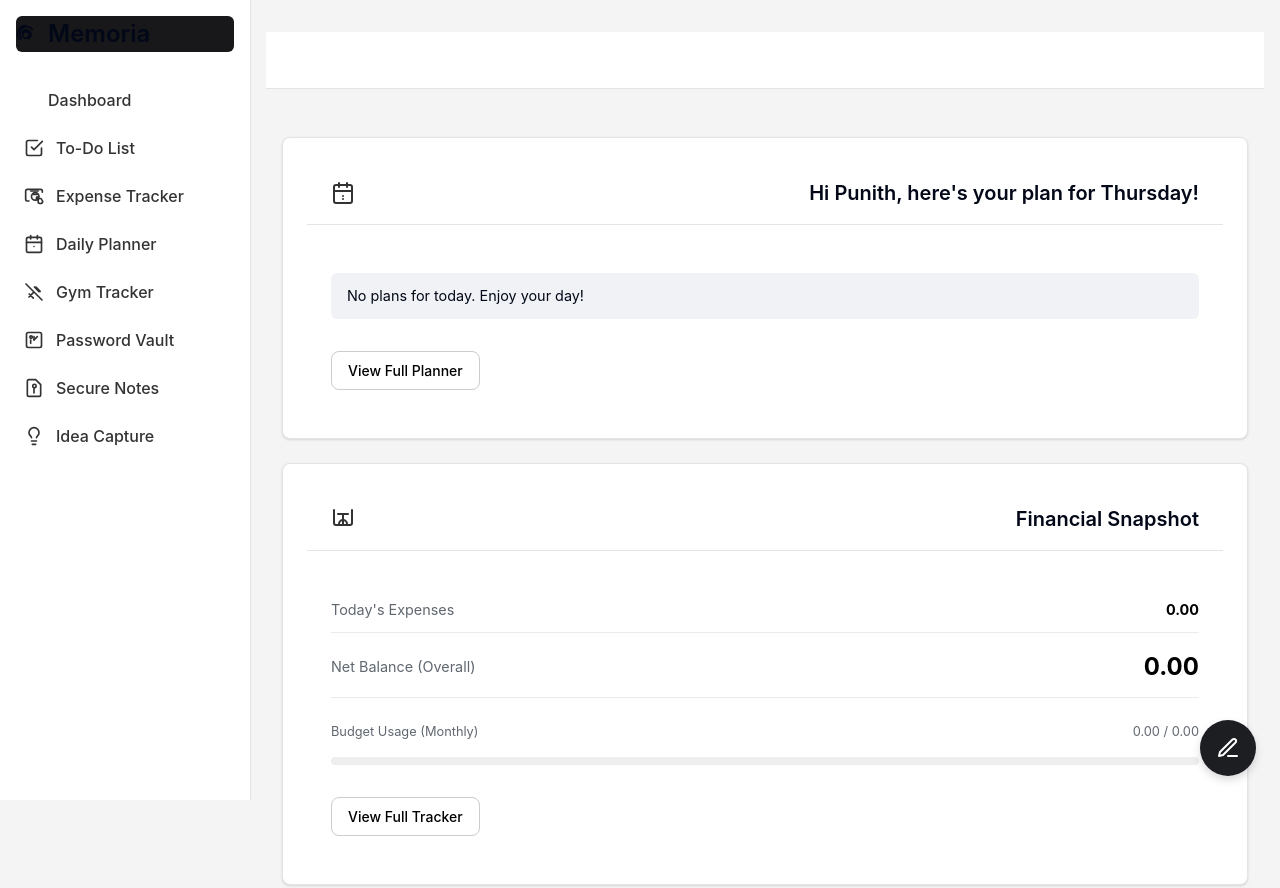
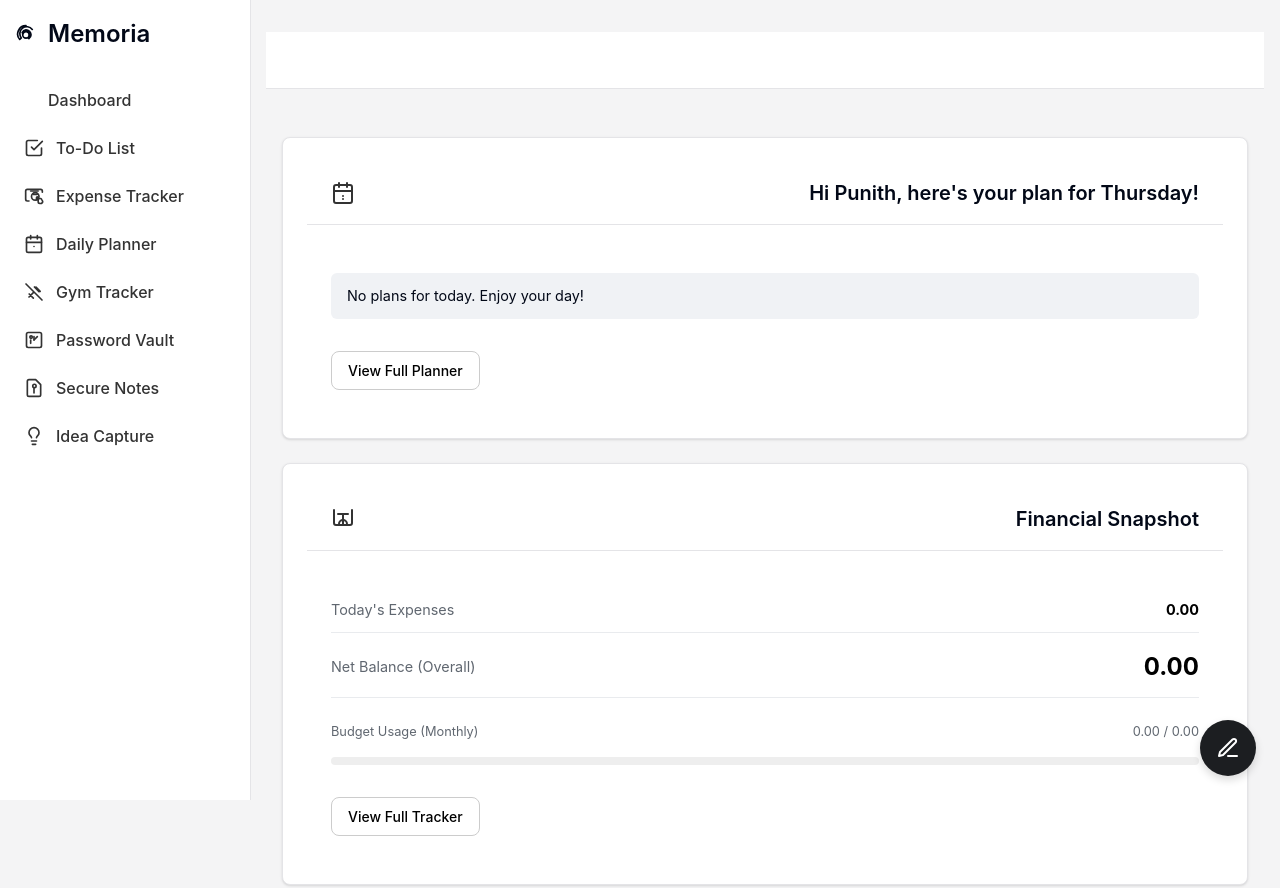
Before and after one commit to megabyte44/myapp, a plain HTML site: page index.html in a window 1280 px wide. Shown: the top 888 px of the page. Drawn offline with Linux system fonts and the light colour scheme.

Commit message:
Update style.css

```diff
--- a/style.css
+++ b/style.css
@@ -2604,3 +2604,7 @@ label {
 .table-actions .button svg {
     background-color: transparent;
 }
+/* Add this new rule to the end of your style.css file */
+.sidebar-header .nav-link.active {
+    background-color: transparent; /* Or whatever the default sidebar color is */
+}
```
